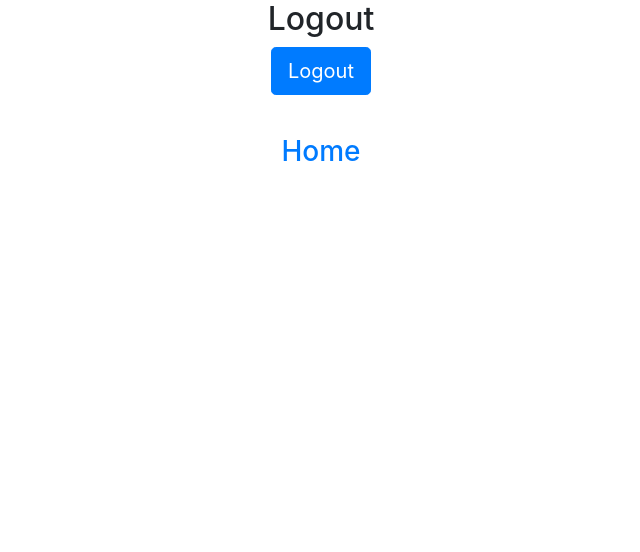
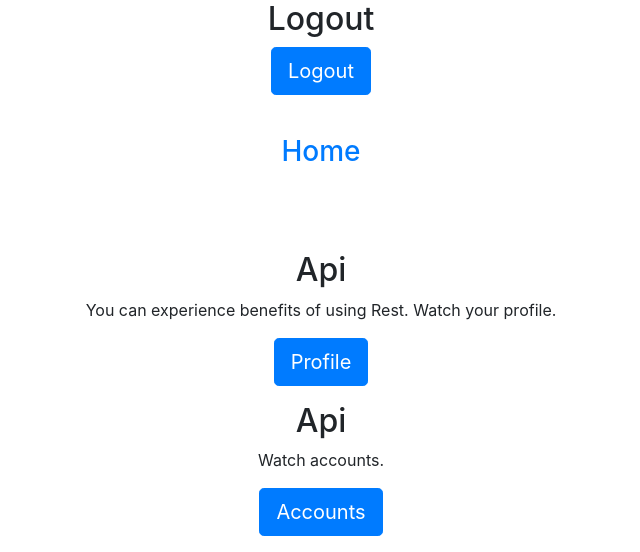
Before and after one commit to Brosha/Finance, a Django app: page /profile/ in a window 1280 px wide. Shown: the part 988-1540 px from the top of the page, without its empty margins (319-959 px from the left). Before the commit the page ends 1149 px from the top, so only its background shows below. Run offline with Django 3.2, Linux system fonts and the light colour scheme; the visitor is signed in with stand-in values (Sample User, id 1); some libraries are stand-ins or nearby versions.

Commit message:
Добавил вьюсеты для реста профиля и аккаунтов в профиль юзера

```diff
--- a/finance/templates/profile.html
+++ b/finance/templates/profile.html
@@ -105,4 +105,23 @@
 
     </div>
 
+		  <div style="text-align:center">
+			<h2>Api</h2>
+
+			<p>You can experience benefits of using Rest. Watch your profile.</p>
+			<div class="control-group">
+			<p style="text-align:center"><a class="btn btn-primary btn-lg" href="/api/userprofile/" role="button">Profile</a></p>
+			</div>
+         </div>
+          <div style="text-align:center">
+			<h2>Api</h2>
+
+			<p>Watch accounts.</p>
+			<div class="control-group">
+			<p style="text-align:center"><a class="btn btn-primary btn-lg" href="/api/accs/" role="button">Accounts</a></p>
+			</div>
+         </div>
+
+
+
 {% endblock %}
--- a/finance/urls.py
+++ b/finance/urls.py
@@ -1,8 +1,8 @@
 from finance.views import home, add_charge, account_status,random_example, add_account, send_total, total, register,\
     add_goal, login_view, account_goal_status, profile, logout_view, add_value_goal, edit_profile, edit_account,\
-    edit_charge, del_charge, del_account
+    edit_charge, del_charge, del_account, AccViewSet,ChrgViewSet, UserProfileViewSet
 from django.conf.urls import include, url
-from api.views import AccountViewSet, ChargeViewSet,StatisticsView
+from api.api import AccountViewSet, ChargeViewSet,StatisticsView
 from rest_framework import routers
 
 
@@ -27,6 +27,11 @@ urlpatterns = [
     url(r'^profile/$', profile, name='profile'),
     url(r'^logout/$', logout_view, name='logout'),
 
+
+    url(r'^api/accs/$', AccViewSet.as_view({'get': 'list'})),
+    url(r'^api/chr/$', ChrgViewSet.as_view({'get': 'list'})),
+    url(r'^api/userprofile/$', UserProfileViewSet.as_view({'get': 'list'})),
+
     url(r'^api/accounts/(?P<pk>\d{1,16})/$', AccountViewSet.as_view({'get': 'retrieve'})),
     url(r'^api/accounts/create/$', AccountViewSet.as_view({'post': 'create'})),
     url(r'^api/accounts/delete/(?P<pk>\d{1,16})/$', AccountViewSet.as_view({'delete': 'destroy'})),
--- a/finance/views.py
+++ b/finance/views.py
@@ -15,6 +15,16 @@ from django.contrib.auth import authenticate, login, logout
 from django.contrib.messages import error
 from django.contrib.auth.decorators import login_required
 import csv
+from rest_framework import viewsets, status, views
+
+from finance.serializers import AccountSerializer, ChargeSerializer, StatisticsSerializer, UserProfileSerializer
+from django.http import HttpResponse
+from rest_framework.renderers import JSONRenderer
+from rest_framework.parsers import JSONParser
+from rest_framework.response import Response
+from rest_framework.permissions import IsAdminUser, IsAuthenticated
+from api.permissions import IsAccountOwner, IsChargeOwner
+
 
 
 #This decorator is checking user
@@ -382,7 +392,9 @@ def login_view(request):
             login(request, user)
             request.session.set_expiry(300)
             request.session['user_id'] = user.id
+            request
             info = 'Username and password are filled and correct'
+
             return redirect('/profile')
     else:
         info = 'Username and password are not filled'
@@ -408,3 +420,69 @@ def profile(request):
 def logout_view(request):
     logout(request)
     return HttpResponseRedirect('/')
+
+class JSONResponse(HttpResponse):
+    def __init__(self, data, **kwargs):
+        content = JSONRenderer().render(data)
+        kwargs['content_type'] = 'application/json'
+        super(JSONResponse, self).__init__(content, **kwargs)
+
+
+# def account_list(request):
+#     if request.method == 'GET':
+#         accounts = Account.objects.all()
+#         serializer = AccountSerializer(accounts, many=True)
+#         return JSONResponse(serializer.data)
+
+
+# def charge_list(request):
+#     if request.method == 'GET':
+#         charges = Charge.objects.all()
+#         serializer = ChargeSerializer(charges, many=True)
+#         return JSONResponse(serializer.data)
+
+
+class UserProfileViewSet(viewsets.ViewSet):  # сделал ночью
+    def list(self, request):
+        queryset = User.objects.filter(id=request.session['user_id'])
+        serializer = UserProfileSerializer(queryset, many=True)
+        kek = Account.objects.filter(user=request.session['user_id'])
+        serializer = AccountSerializer(kek, many=True)
+        return Response(serializer.data)
+
+class AccViewSet(viewsets.ViewSet):  # сделал ночью
+    def list(self, request):
+        queryset = Account.objects.filter(user=request.session['user_id'])
+        serializer = AccountSerializer(queryset, many=True)
+        return Response(serializer.data)
+class ChrgViewSet(viewsets.ViewSet):  # сделал ночью
+    def list(self, request):
+        queryset = Charge.objects.filter(user=request.session['user_id'])
+        serializer = ChargeSerializer(queryset, many=True)
+        return Response(serializer.data)
+
+class AccountViewSet(viewsets.ModelViewSet):
+    serializer_class = AccountSerializer
+    permission_classes = (IsAccountOwner, IsAuthenticated)
+
+    def get_queryset(self):
+        return Account.objects.all()
+
+
+class ChargeViewSet(viewsets.ModelViewSet):
+    serializer_class = ChargeSerializer
+    permission_classes = (IsAuthenticated, IsChargeOwner)
+
+    def get_queryset(self):
+        return Charge.objects.filter(account_id__userid__exact=self.request.user.id)
+
+
+class StatisticsView(views.APIView):
+    permission_classes = (IsAccountOwner, IsAuthenticated)
+
+    def get(self, request, pk=None, format=None):
+        acc = Account.objects.get(account_number=pk)
+        self.check_object_permissions(request, acc)
+        charges = getTotalTable(pk)
+        serializer = StatisticsSerializer(charges, many=True)
+        return Response(serializer.data)
```
Also changed, not shown: api/views.py (deleted, +0 -58 lines), static/img/total.png.
